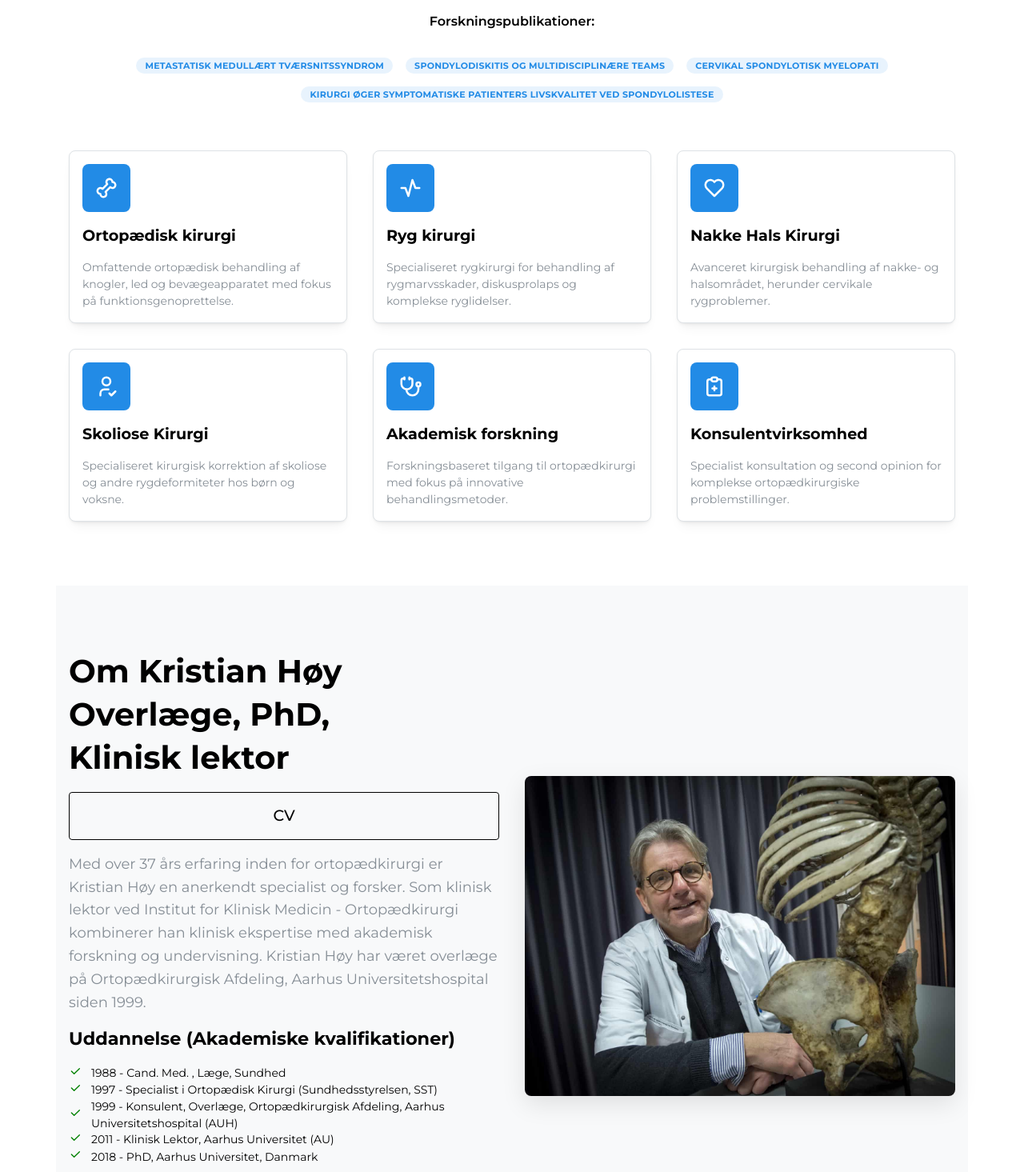
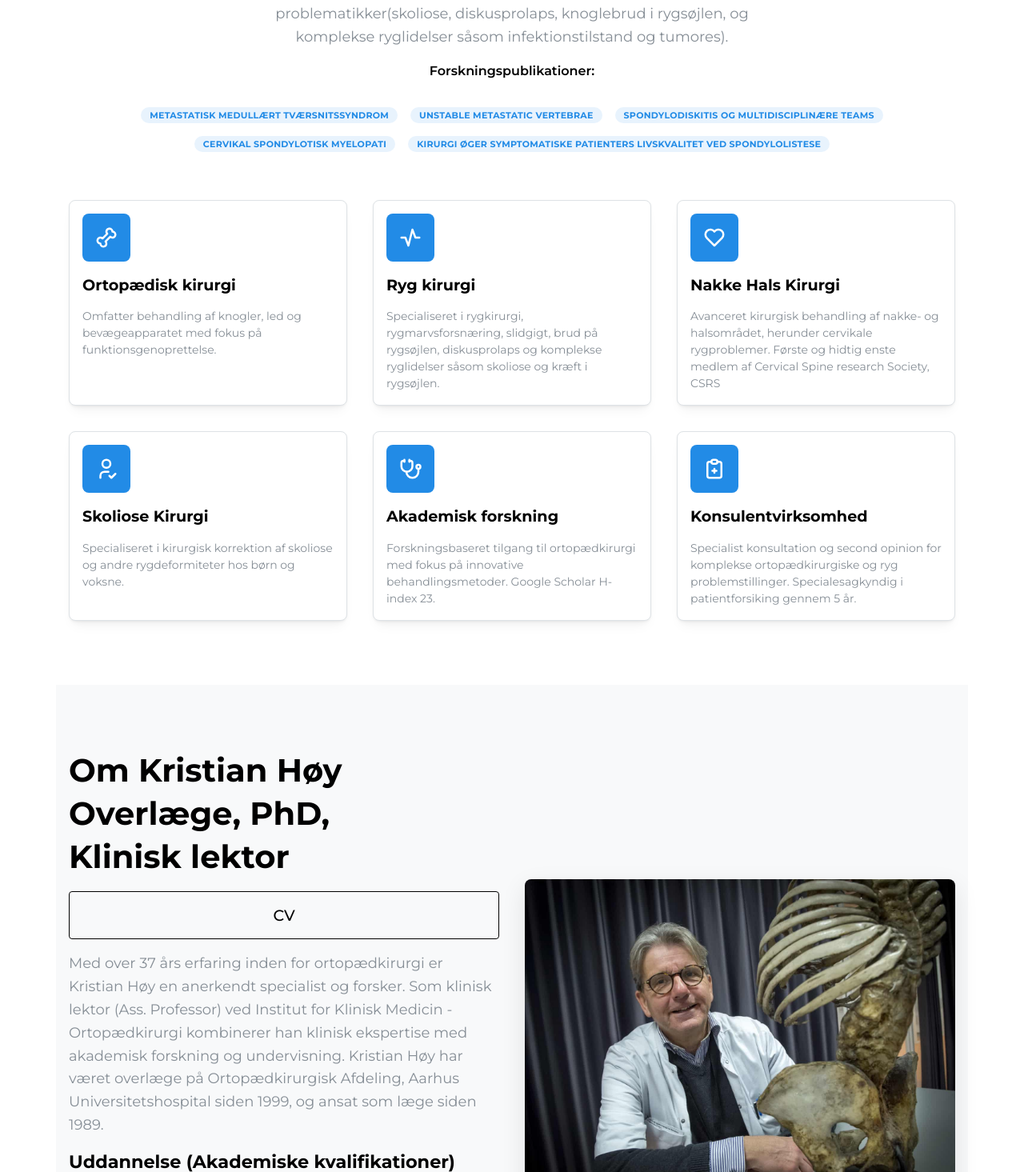
Before and after one commit to VerduijnPujol98/hjemmeside_laege, a Next.js app: page / in a window 1280 px wide. Shown: the part 1085-2550 px from the top of the page at 80% size. Built offline with nearby package versions, Linux system fonts and the light colour scheme.

Commit message:
Tweak badges, content and layout
- Insurance: place Overlæge and Klinisk lektor badges side-by-side
- Services: manual content adjustments
- Contact: manual edits preserved
- Hero/About: small copy and style refinements

```diff
--- a/src/app/components/About.js
+++ b/src/app/components/About.js
@@ -32,10 +32,10 @@ export default function About() {
             </Button>
             <Text size="lg" c="dimmed" ta={{ base: 'center', md: 'left' }} lh={1.6}>
               Med over 37 års erfaring inden for ortopædkirurgi er Kristian Høy en anerkendt specialist
-              og forsker. Som klinisk lektor ved Institut for Klinisk Medicin - Ortopædkirurgi
+              og forsker. Som klinisk lektor (Ass. Professor) ved Institut for Klinisk Medicin - Ortopædkirurgi
               kombinerer han klinisk ekspertise med akademisk forskning og undervisning.
               Kristian Høy har været overlæge på Ortopædkirurgisk Afdeling,
-              Aarhus Universitetshospital siden 1999.
+              Aarhus Universitetshospital siden 1999, og ansat som læge siden 1989.
             </Text>
 
             <Stack gap={{ base: 'sm', md: 'md' }}>
@@ -45,9 +45,9 @@ export default function About() {
                 size="sm"
                 icon={<IconCheck size={16} color="green" />}
               >
-                <ListItem>1988 - Cand. Med. , Læge, Sundhed</ListItem>
+                <ListItem>1988 - Cand. Med. , Læge, Sundhedsstyrelsen, SST</ListItem>
                 <ListItem>1997 - Specialist i Ortopædisk Kirurgi (Sundhedsstyrelsen, SST)</ListItem>
-                <ListItem>1999 - Konsulent, Overlæge, Ortopædkirurgisk Afdeling, Aarhus Universitetshospital (AUH)</ListItem>
+                <ListItem>1999 - Overlæge, Ortopædkirurgisk Afdeling, Aarhus Universitetshospital</ListItem>
                 <ListItem>2011 - Klinisk Lektor, Aarhus Universitet (AU)</ListItem>
                 <ListItem>2018 - PhD, Aarhus Universitet, Danmark</ListItem>
               </List>
--- a/src/app/components/Contact.js
+++ b/src/app/components/Contact.js
@@ -9,7 +9,7 @@ export default function Contact() {
           Kontakt
         </Title>
         <Text size="lg" ta="center" maw={600} c="dimmed" px={{ base: 'md', md: 0 }}>
-          Book din konsultation i dag. Vi er her for at hjælpe dig tilbage til de aktiviteter du elsker.
+          Book din vurdering i dag. Vi er her for at hjælpe dig videre.
         </Text>
       </Stack>
 
@@ -75,12 +75,10 @@ export default function Contact() {
 
               <Stack gap={{ base: 'sm', md: 'md' }}>
                 <Title order={4} size="1rem" c="dark">
-                  Specialer vi behandler
+                  Specialer vi tilbyder vurdering og erklæringer i
                 </Title>
                 <Text size="sm" c="dimmed" lh={1.5}>
                   Ortopædisk kirurgi, rygkirurgi, skoliose, nakke- og halskirurgi.
-                  Vi tilbyder også speciallægeerklæringer til forsikringssager og
-                  objektive medicinske vurderinger.
                 </Text>
               </Stack>
             </Stack>
--- a/src/app/components/Hero.js
+++ b/src/app/components/Hero.js
@@ -55,7 +55,7 @@ export default function Hero() {
               fw={900}
               lh={1.1}
             >
-              Kristian Høy Overlæge, PhD, Klinisk lektor
+              Kristian Høy Overlæge, Rygkirurg, PhD, Klinisk lektor
             </Title>
             <Title
               order={2}
--- a/src/app/components/Insurance.js
+++ b/src/app/components/Insurance.js
@@ -171,7 +171,7 @@ export default function Insurance() {
                     <Badge size="xs" variant="light" color="green">Ret 2</Badge>
                     <Text size="sm">
                       <strong>Forslag til specialist:</strong> Du kan selv foreslå en speciallæge,
-                      hvis du har præferencer eller tidligere erfaring.
+                      hvis du har præferencer eller tidligere erfaring eller hvis du ikke ønsker at anvende dem, som forsikringsselskaberne har foreslået.
                     </Text>
                   </Group>
                   <Group gap="xs" align="flex-start">
@@ -202,7 +202,7 @@ export default function Insurance() {
                   <Group gap="xs" align="flex-start">
                     <Badge size="xs" variant="light" color="blue">Advokat</Badge>
                     <Text size="sm">
-                      Din advokat bestiller og betaler ofte erklæringen som led i retsprocessen.
+                      Din advokat bestiller og betaler for erklæringen som led i sagsbehandlingen.
                     </Text>
                   </Group>
                   <Group gap="xs" align="flex-start">
@@ -217,7 +217,7 @@ export default function Insurance() {
                       Offentlige myndigheder kan bestille erklæringer i arbejdsskadessager.
                     </Text>                    <Badge size="xs" variant="light" color="red">Privat</Badge>
                     <Text size="sm">
-                     Ønsker du en vurdering eller second opinion vedrørende eventuelle behandlingsmuligheder, betaler du selv for vurdering.
+                     Ønsker du en vurdering eller second opinion vedrørende eventuelle behandlingsmuligheder, eller revurdering af konklusionerne fra en tidligere erklæring, skal du selv betaler for vurderingen.
                     </Text>
                   </Group>
                 </Stack>
@@ -252,7 +252,7 @@ export default function Insurance() {
                   Under undersøgelsen vil vi gennemgå følgende områder:
                 </Text>
                 <List spacing="xs" size="sm">
-                  <ListItem>Din ulykke og sagsforløb</ListItem>
+                  <ListItem>Din sag og sagsforløb</ListItem>
                   <ListItem>Skader og gener du oplever</ListItem>
                   <ListItem>Symptomer og funktionsbegrænsninger</ListItem>
                   <ListItem>Lægelig undersøgelse</ListItem>
@@ -316,9 +316,13 @@ export default function Insurance() {
               <GridCol span={{ base: 12, md: 4 }}>
                 <Stack gap="xs">
                   <Badge variant="light" color="blue" size="sm">PhD i Ortopædi</Badge>
-                  <Badge variant="light" color="green" size="sm">29+ års erfaring</Badge>
-                  <Badge variant="light" color="orange" size="sm">Klinisk lektor</Badge>
-                  <Badge variant="light" color="red" size="sm">Overlæge</Badge>
+                  <Badge variant="light" color="yellow" size="sm">5 års erfaring som specialesagkyndig</Badge>
+                  <Badge variant="light" color="yellow" size="sm">i patientforsikring.</Badge>
+                  <Badge variant="light" color="green" size="sm">37+ års erfaring</Badge>
+                  <Group gap="xs" wrap="nowrap">
+                    <Badge variant="light" color="red" size="sm">Overlæge</Badge>
+                    <Badge variant="light" color="orange" size="sm">Klinisk lektor</Badge>
+                  </Group>
                   <Badge variant="light" color="cyan" size="sm" mt={10}>Deltager i den vestdanske døgndækket </Badge>
                   <Badge variant="light" color="cyan" size="sm"> rygvagtsordning siden 1997</Badge>
 
--- a/src/app/components/Services.js
+++ b/src/app/components/Services.js
@@ -12,32 +12,32 @@ const services = [
   {
     icon: IconBone,
     title: "Ortopædisk kirurgi",
-    description: "Omfattende ortopædisk behandling af knogler, led og bevægeapparatet med fokus på funktionsgenoprettelse."
+    description: "Omfatter behandling af knogler, led og bevægeapparatet med fokus på funktionsgenoprettelse."
   },
   {
     icon: IconActivity,
     title: "Ryg kirurgi",
-    description: "Specialiseret rygkirurgi for behandling af rygmarvsskader, diskusprolaps og komplekse ryglidelser."
+    description: "Specialiseret i rygkirurgi, rygmarvsforsnæring, slidgigt, brud på rygsøjlen, diskusprolaps og komplekse ryglidelser såsom skoliose og kræft i rygsøjlen."
   },
   {
     icon: IconHeart,
     title: "Nakke Hals Kirurgi",
-    description: "Avanceret kirurgisk behandling af nakke- og halsområdet, herunder cervikale rygproblemer."
+    description: "Avanceret kirurgisk behandling af nakke- og halsområdet, herunder cervikale rygproblemer. Første og hidtig enste medlem af Cervical Spine research Society, CSRS"
   },
   {
     icon: IconUserCheck,
     title: "Skoliose Kirurgi",
-    description: "Specialiseret kirurgisk korrektion af skoliose og andre rygdeformiteter hos børn og voksne."
+    description: "Specialiseret i kirurgisk korrektion af skoliose og andre rygdeformiteter hos børn og voksne."
   },
   {
     icon: IconStethoscope,
     title: "Akademisk forskning",
-    description: "Forskningsbaseret tilgang til ortopædkirurgi med fokus på innovative behandlingsmetoder."
+    description: "Forskningsbaseret tilgang til ortopædkirurgi med fokus på innovative behandlingsmetoder. Google Scholar H-index 23."
   },
   {
     icon: IconReportMedical,
     title: "Konsulentvirksomhed",
-    description: "Specialist konsultation og second opinion for komplekse ortopædkirurgiske problemstillinger."
+    description: "Specialist konsultation og second opinion for komplekse ortopædkirurgiske og ryg problemstillinger. Specialesagkyndig i patientforsiking gennem 5 år."
   }
 ];
 
@@ -70,6 +70,18 @@ export default function Services() {
             style={{ cursor: 'pointer' }}
           >
             Metastatisk medullært tværsnitssyndrom
+          </Badge>
+<Badge
+            component="a"
+            href="https://asianspinejournal.org/upload/pdf/asj-2025-0078.pdf"
+            target="_blank"
+            rel="noopener noreferrer"
+            variant="light"
+            color="blue"
+            size="md"
+            style={{ cursor: 'pointer' }}
+          >
+            unstable metastatic vertebrae
           </Badge>
           <Badge
             component="a"
```
